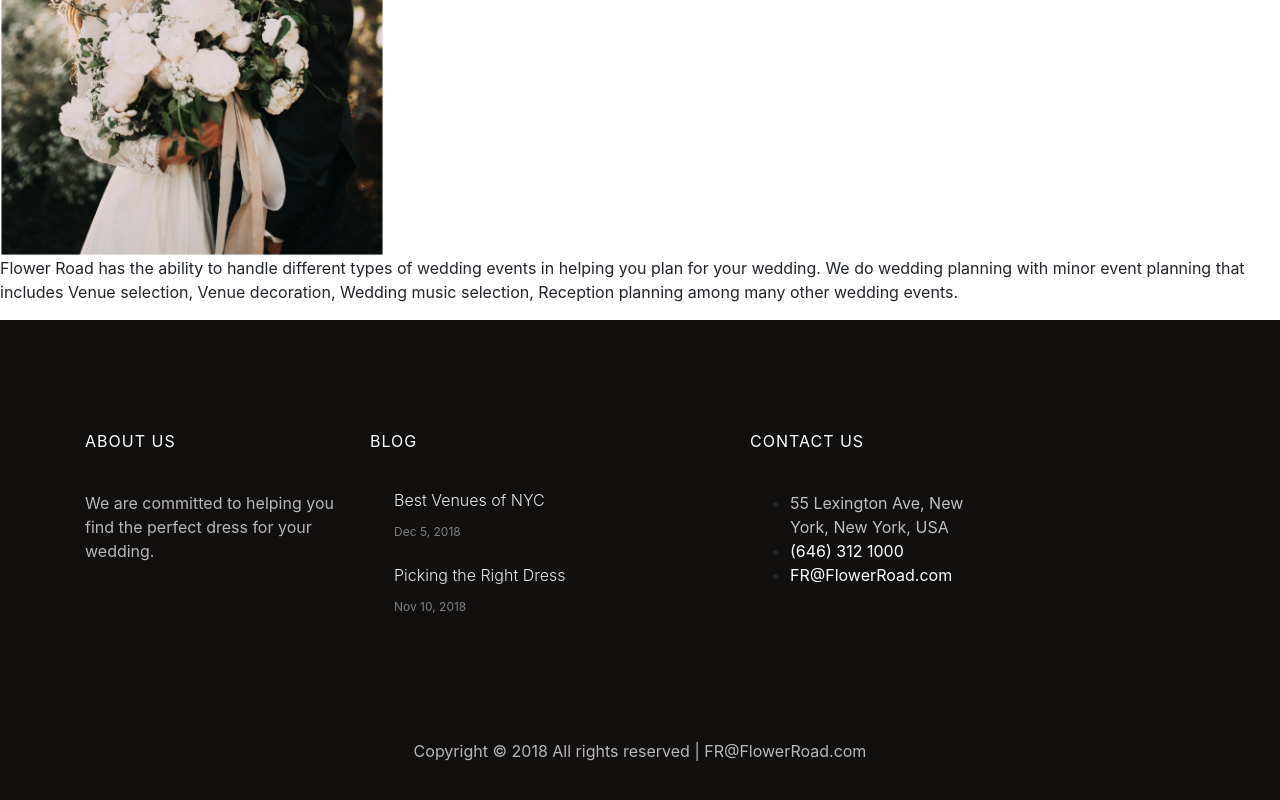
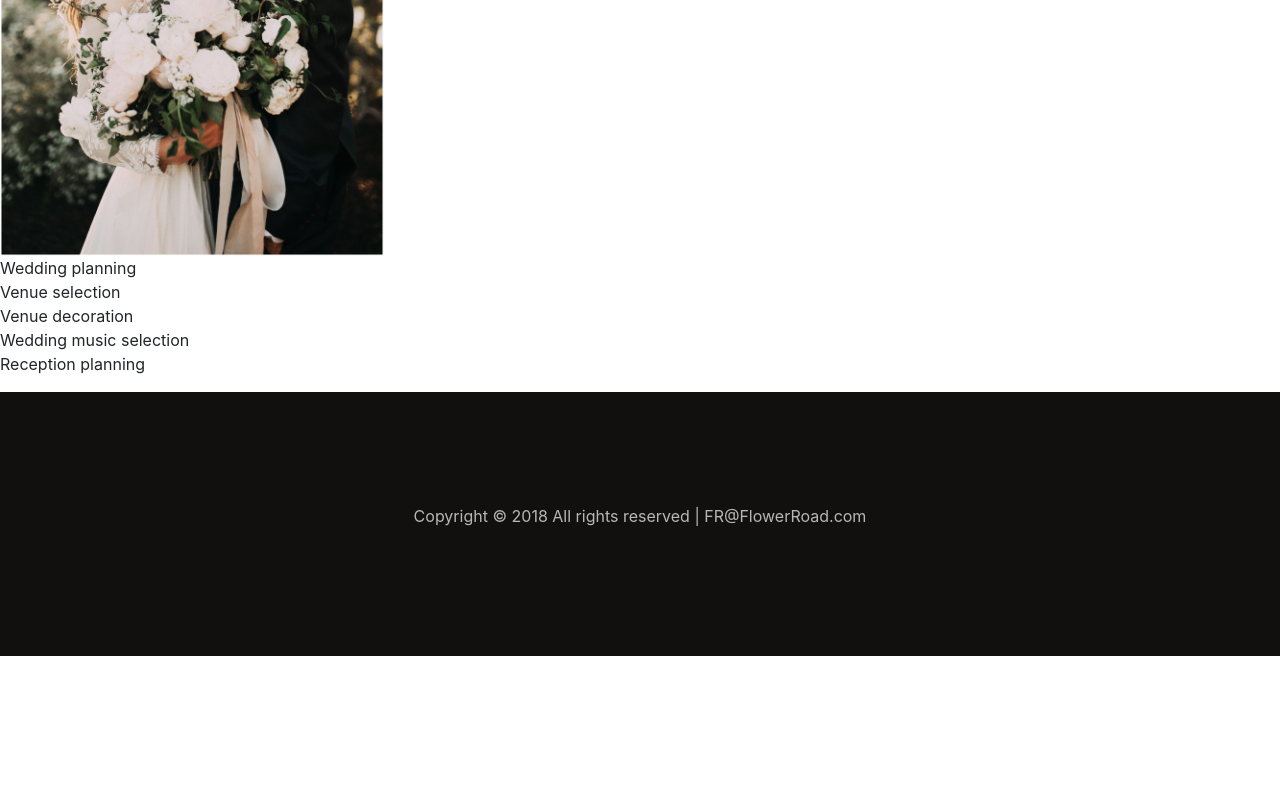
Before and after one commit to petitchoux/Flower-Road, a plain HTML site: page Desktop/FlowerRoad/events.html in a window 1280 px wide. Shown: the part 376-1176 px from the top of the page. After the commit the page ends 1032 px from the top, so only its background shows below. Drawn offline with nearby package versions, Linux system fonts and the light colour scheme.

Commit message:
Import Jae's code

```diff
--- a/Desktop/FlowerRoad/events.html
+++ b/Desktop/FlowerRoad/events.html
@@ -6,7 +6,8 @@
     <meta charset="utf-8">
     <meta name="viewport" content="width=device-width, initial-scale=1, shrink-to-fit=no">
 
-    <link href="https://fonts.googleapis.com/css?family=Great+Vibes" rel="stylesheet">
+    <link href="https://fonts.googleapis.com/css?family=Josefin+Sans" rel="stylesheet">
+    <link href="https://fonts.googleapis.com/css?family=Montserrat" rel="stylesheet">
 
     <link rel="stylesheet" href="style.css">
 
@@ -43,73 +44,21 @@
             </ul>
         </div>
     </nav>
-    <div id="carouselFade " class="carousel slide carousel-fade " data-ride="carousel ">
+
     <div id="events ">
-
         <img style="width:30%; "src="images/events.jpg ">
-
         <p id="event-text ">
-
-    Flower Road has the ability to handle different types of wedding events in helping you plan for your wedding. We do wedding planning with minor event planning that includes Venue selection, Venue decoration, Wedding music selection, Reception planning among many other wedding events.
-
+            Wedding planning<br>
+            Venue selection<br>
+            Venue decoration<br>
+            Wedding music selection<br>
+            Reception planning<br>
         </p>
-
     </div>
-
-
 </body>
 
 <footer style="width:100%; " class="ftco-footer ftco-section img ">
-    <div class="overlay "></div>
         <div class="container ">
-        <div class="row mb-5 ">
-            <div class="col-lg-3 col-md-6 mb-5 mb-md-5 ">
-                <div class="ftco-footer-widget mb-4 ">
-                    <h2 class="ftco-heading-2 ">About Us</h2>
-                    <p>We are committed to helping you find the perfect dress for your wedding.</p>
-                    <ul class="ftco-footer-social list-unstyled float-md-left float-lft mt-5 ">
-                        <li class="ftco-animate "><a href="# "><span class="icon-twitter "></span></a></li>
-                        <li class="ftco-animate "><a href="# "><span class="icon-facebook "></span></a></li>
-                        <li class="ftco-animate "><a href="# "><span class="icon-instagram "></span></a></li>
-                    </ul>
-                </div>
-            </div>
-            <div class="col-lg-4 col-md-6 mb-5 mb-md-5 ">
-                <div class="ftco-footer-widget mb-4 ">
-                    <h2 class="ftco-heading-2 ">Blog</h2>
-                    <div class="block-21 mb-4 d-flex ">
-                        <a class="blog-img mr-4 " style="background-image: url(images/image_1.jpg); "></a>
-                        <div class="text ">
-                            <h3 class="heading "><a href="# ">Best Venues of NYC</a></h3>
-                            <div class="meta ">
-                                <div><a href="# "><span class="icon-calendar "></span> Dec 5, 2018</a></div>
-                            </div>
-                        </div>
-                    </div>
-                    <div class="block-21 mb-4 d-flex ">
-                        <a class="blog-img mr-4 " style="background-image: url(images/image_2.jpg); "></a>
-                        <div class="text ">
-                            <h3 class="heading "><a href="# ">Picking the Right Dress</a></h3>
-                            <div class="meta ">
-                                <div><a href="# "><span class="icon-calendar "></span> Nov 10, 2018</a></div>
-                            </div>
-                        </div>
-                    </div>
-                </div>
-            </div>
-            <div class="col-lg-3 col-md-6 mb-5 mb-md-5 ">
-                <div class="ftco-footer-widget mb-4 ">
-                    <h2 class="ftco-heading-2 ">Contact Us</h2>
-                    <div class="block-23 mb-3 ">
-                        <ul>
-                            <li><span class="icon icon-map-marker "></span><span class="text ">55 Lexington Ave, New York, New York, USA</span></li>
-                            <li><a href="# "><span class="icon icon-phone "></span><span class="text ">(646) 312 1000</span></a></li>
-                            <li><a href="# "><span class="icon icon-envelope "></span><span class="text ">FR@FlowerRoad.com</span></a></li>
-                        </ul>
-                    </div>
-                </div>
-            </div>
-        </div>
             <div class="row ">
                 <div class="col-md-12 text-center ">
 
```
Lines whose indentation alone changed are shown as unchanged.
